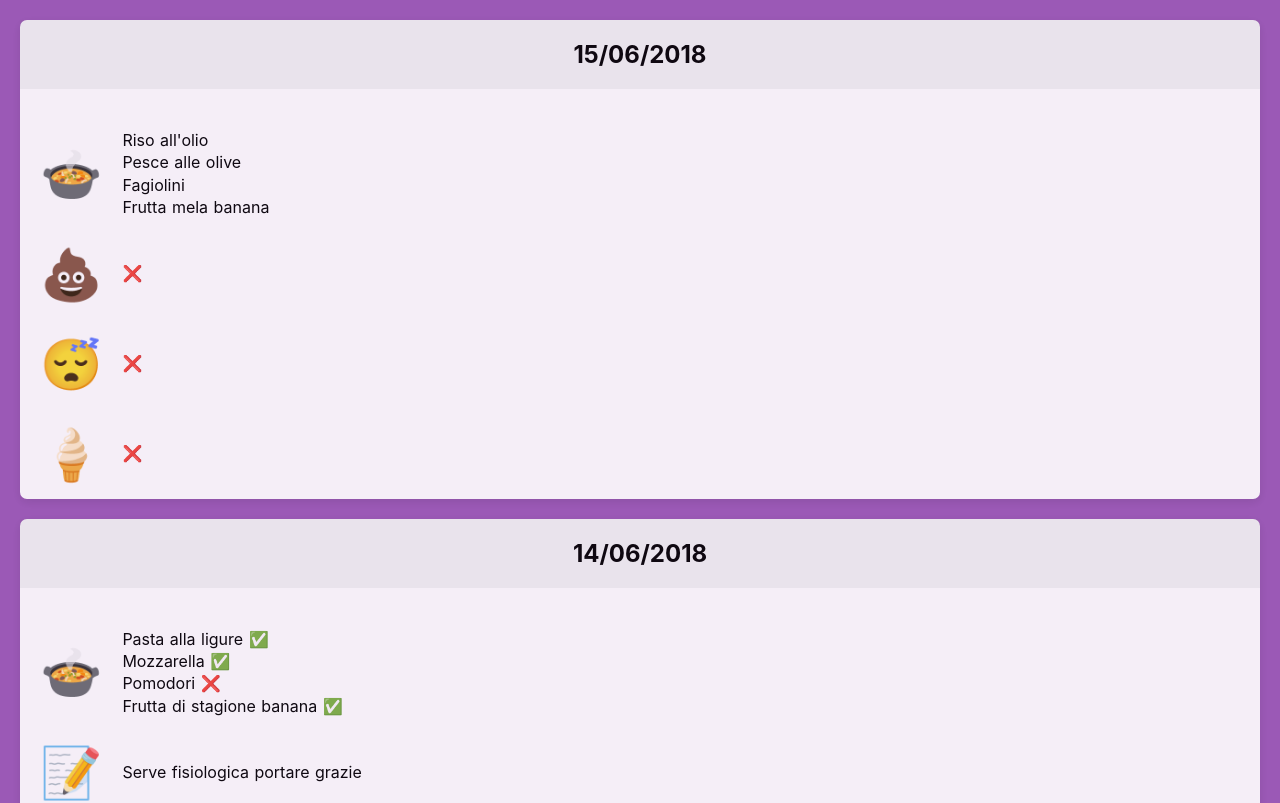
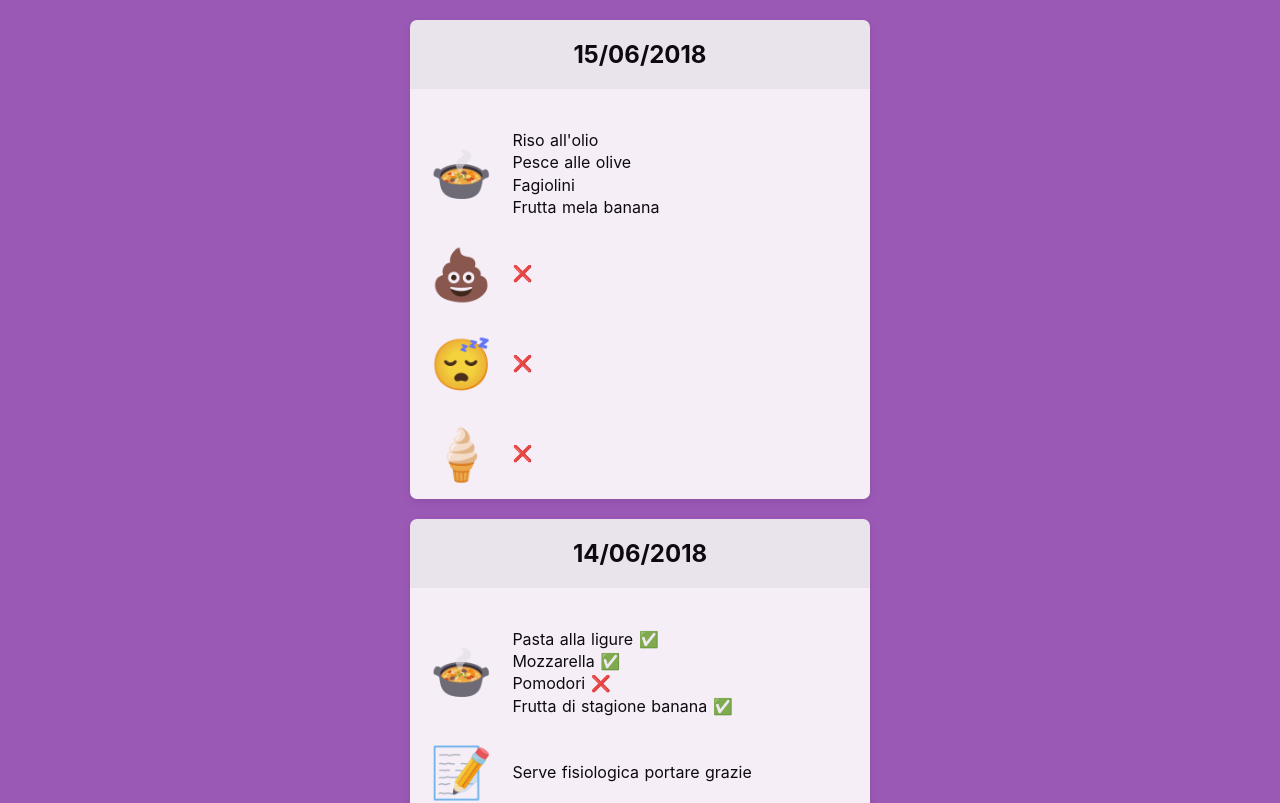
Before and after one commit to gcmznt/giardino-di-cate, a Nuxt app: page / in a window 1280 px wide. Shown: the top 803 px of the page. Built offline with nearby package versions, Linux system fonts and the light colour scheme.

Commit message:
new emojis and max width

```diff
--- a/getData.js
+++ b/getData.js
@@ -50,7 +50,8 @@ const getData = async () => {
           .map(e =>
             e
               .replace(/ no$/g, " ❌")
-              .replace(/ tutto$/g, " ✅")
+              .replace(/ quasi tutto$/g, " 👍")
+              .replace(/ tutto$/g, " 🤤")
               .replace(/ si$/g, " ✅")
           )
           .filter(val => val)
--- a/pages/index.vue
+++ b/pages/index.vue
@@ -1,5 +1,5 @@
 <template>
-  <div>
+  <div class="wrapper">
     <div
       v-for="entry in entries"
       v-bind:key="entry.key"
@@ -52,6 +52,11 @@ h2 {
   background-color: rgba(127, 127, 127, 0.1);
 }
 
+.wrapper {
+  max-width: 500px;
+  margin: auto;
+}
+
 .card {
   background-color: #fff;
   margin: 20px;
```
